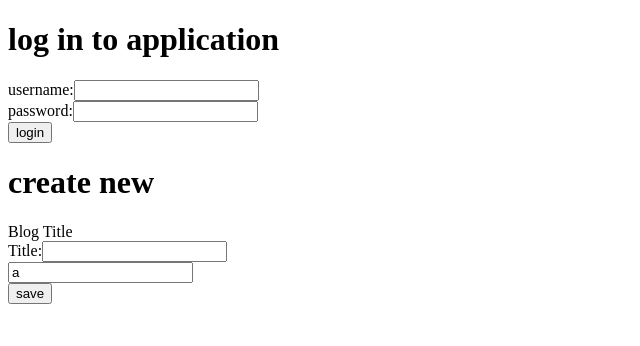
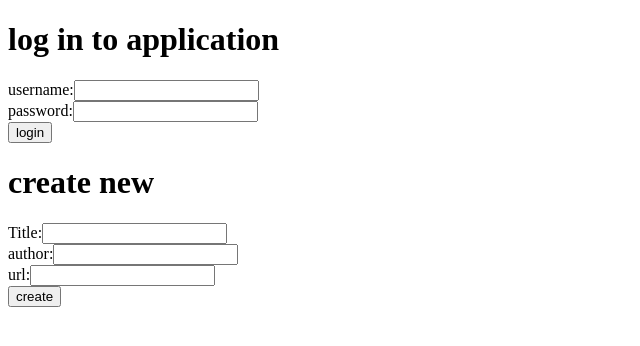
Before and after one commit to Raikho/fullstackopen, a React (Vite) app in the folder part5/bloglist-frontend/: page / in a window 1280 px wide. Shown: the top 346 px of the page, without its empty margins (0-640 px from the left). Built offline with nearby package versions, Linux system fonts and the light colour scheme; no server answers.

Commit message:
update BlogForm

```diff
--- a/part5/bloglist-frontend/src/App.jsx
+++ b/part5/bloglist-frontend/src/App.jsx
@@ -13,6 +13,8 @@ const App = () => {
   const [password, setPassword] = useState('')
   const [user, setUser] = useState(null)
   const [title, setTitle] = useState('')
+  const [author, setAuthor] = useState('')
+  const [url, setUrl] = useState('')
 
   const USERNAME = 'bob_smith' // debug
   const PASSWORD = 'bob_smith_1234' // debug
@@ -51,8 +53,10 @@ const App = () => {
     setUser(null)
   }
 
-  const addBlog = () => {
-    console.log('adding blog...')
+  const handleAddBlog = async event => {
+    event.preventDefault()
+    const obj = { title, author, url }
+    console.log('adding blog...', obj)
   }
 
   const blogForm = () => (
@@ -78,7 +82,15 @@ const App = () => {
           handleLogout={handleLogout}
         />
       }
-      <BlogForm />
+      <BlogForm
+        handleSubmit={handleAddBlog}
+        title={title}
+        handleChangeTitle={setTitle}
+        author={author}
+        handleChangeAuthor={setAuthor}
+        url={url}
+        handleChangeUrl={setUrl}
+      />
     </div>
   )
 }
--- a/part5/bloglist-frontend/src/components/BlogForm.jsx
+++ b/part5/bloglist-frontend/src/components/BlogForm.jsx
@@ -1,23 +1,34 @@
 import Field from "./Field"
 
-const BlogForm = ({ handleAddBlog }) => {
+const BlogForm = ({
+  handleSubmit,
+  url,
+  title,
+  author,
+  handleChangeUrl,
+  handleChangeTitle,
+  handleChangeAuthor,
+}) => {
 	return (
 		<div>
 			<h1>create new</h1>
-      <form onSubmit={ handleAddBlog }>
-        <div>
-          Blog Title
-          <Field
-            name='Title'
-          />
-          <input
-            type='text'
-            value={'a'}
-            name="Title"
-            onChange={({ target }) => setTitle(target.value)}
-          />
-        </div>
-        <button type='submit'>save</button>
+      <form onSubmit={handleSubmit}>
+        <Field
+          name='Title'
+          value={title}
+          handleChange={handleChangeTitle}
+        />
+        <Field
+          name='author'
+          value={author}
+          handleChange={handleChangeAuthor}
+        />
+        <Field
+          name='url'
+          value={url}
+          handleChange={handleChangeUrl}
+        />
+        <button type='submit'>create</button>
       </form>
 		</div>
 	)
```
